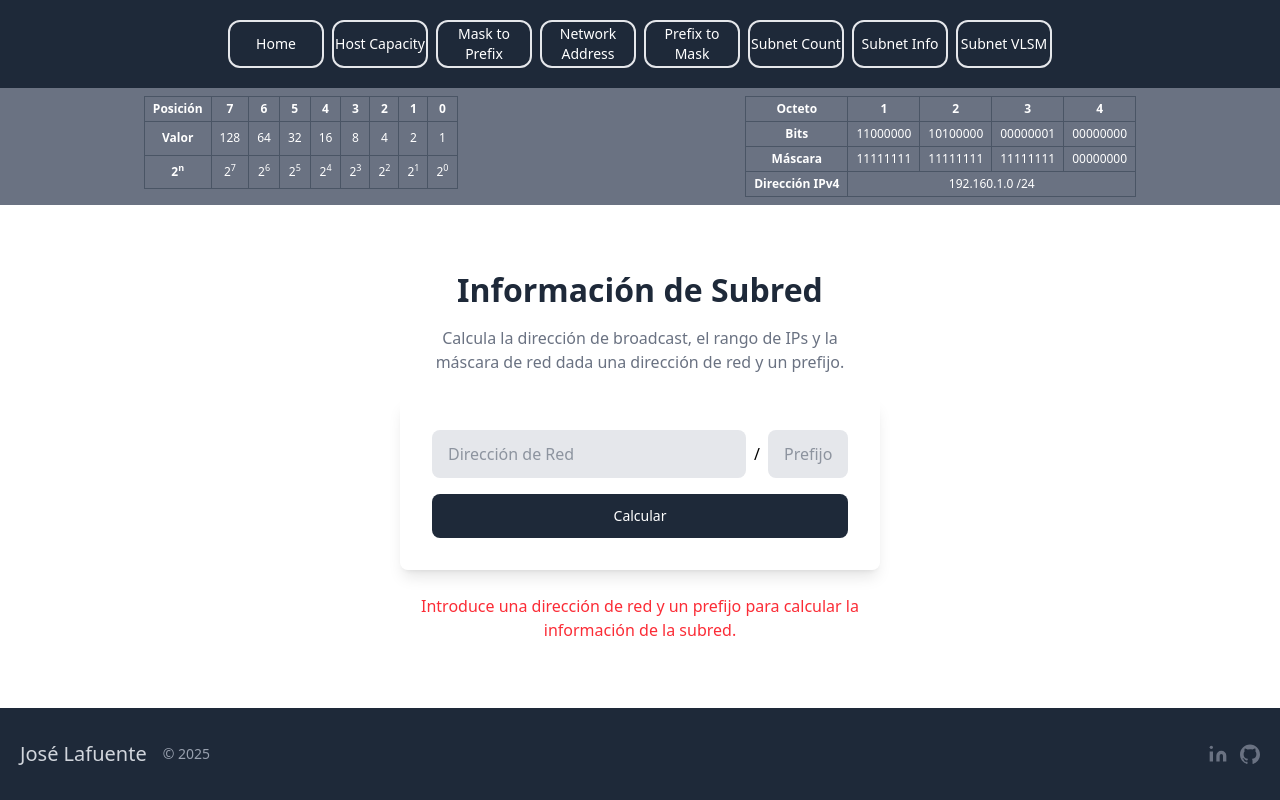
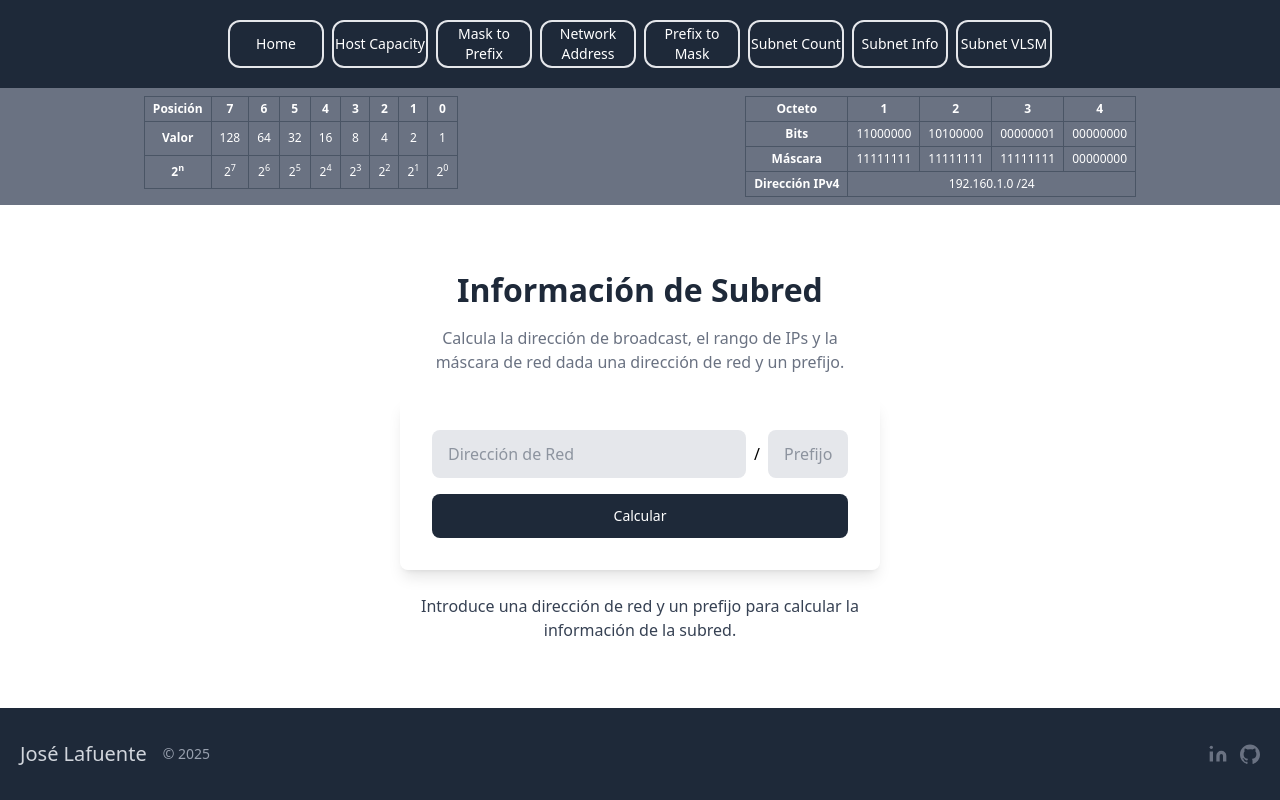
Before and after one commit to LafuenteColoradoJose/net-tools, a Next.js app: page /subnet-info in a window 1280 px wide. Built offline with nearby package versions, Linux system fonts and the light colour scheme.

Commit message:
Actualizar el color del mensaje de resultado en el componente SubnetInfo para mejorar la legibilidad

```diff
--- a/src/app/components/subnet-info/subnet-info.jsx
+++ b/src/app/components/subnet-info/subnet-info.jsx
@@ -108,7 +108,7 @@ export default function SubnetInfo() {
                 {result && (
                     <div className="mt-6 text-center">
                         {result.message ? (
-                            <p className="text-red-500">{result.message}</p>
+                            <p className="text-gray-700">{result.message}</p>
                         ) : (
                             <>
                                 <p className="text-lg">
```
